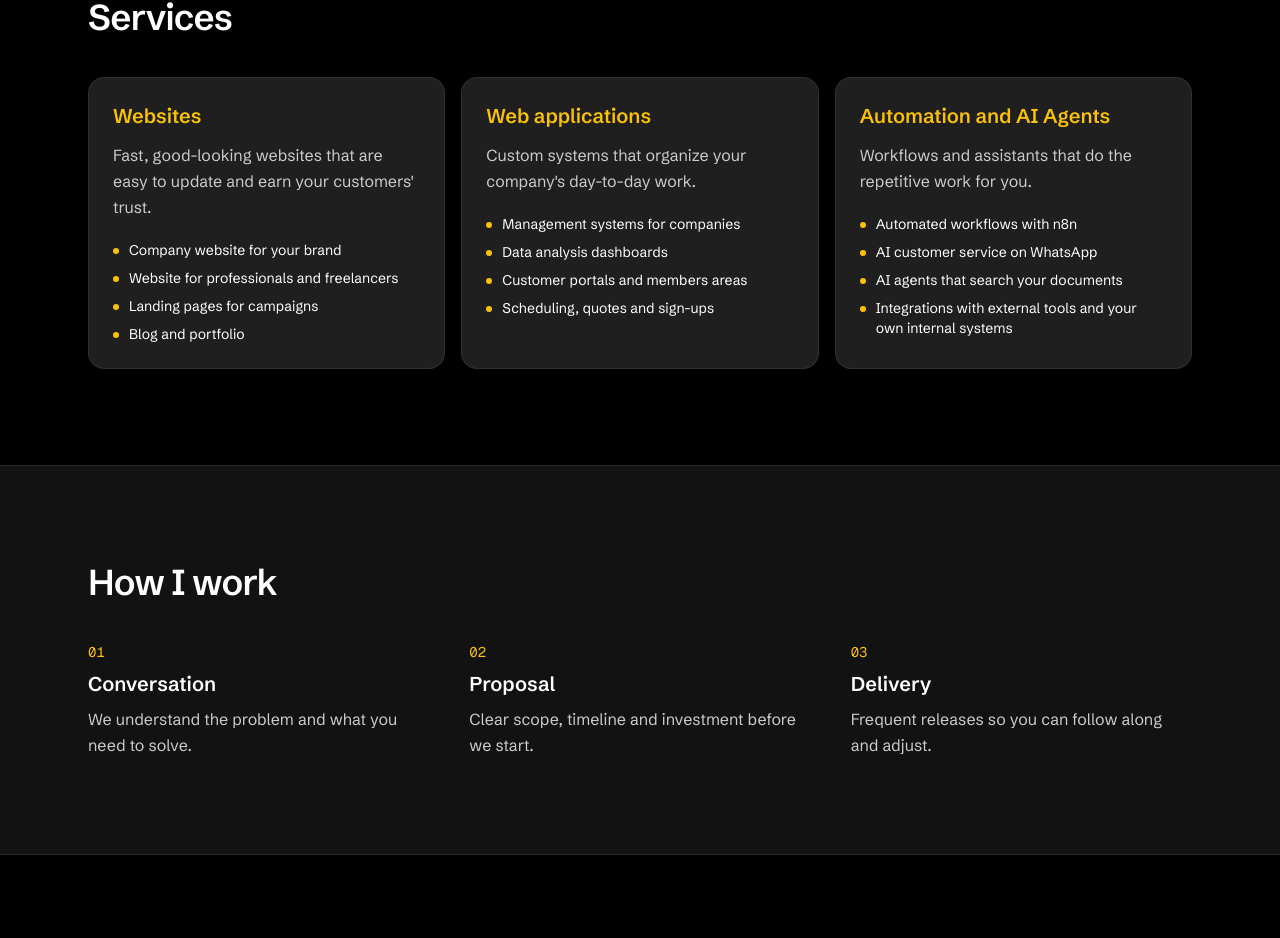
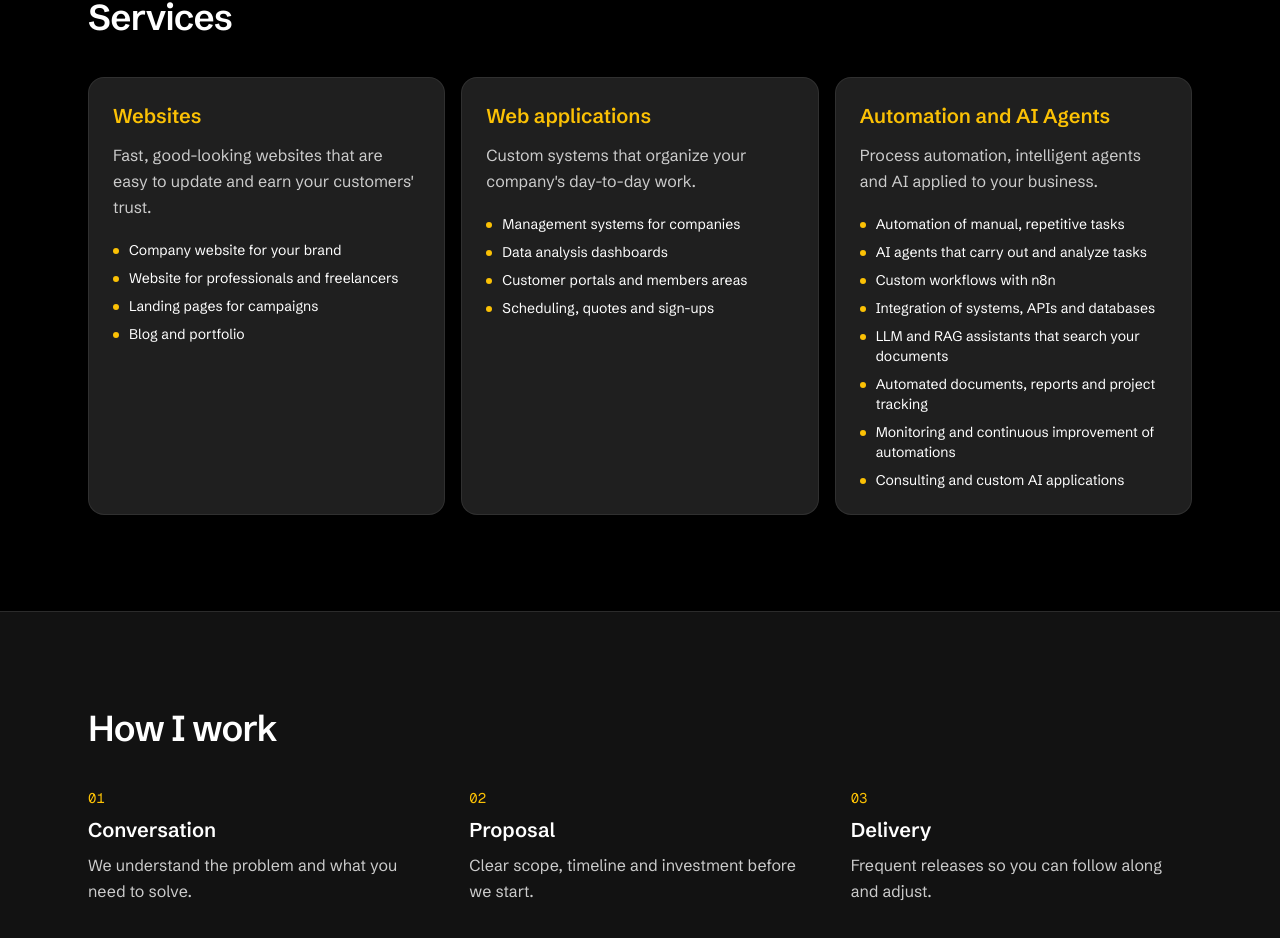
Before and after one commit to vidaltechnologies/vidaltechnologies-site, a Next.js app: page /en in a window 1280 px wide. Shown: the part 786-1724 px from the top of the page. Built offline with nearby package versions, Linux system fonts and the light colour scheme.

Commit message:
Serviços: tópicos de Automação e Agentes de IA a partir da lista do Thiago
Co-Authored-By: Claude Opus 5.5 (1M context) <noreply@anthropic.com>
Claude-Session: https://claude.ai/code/session_01JwJTa3PbY1ij6qC6EeTHdF

```diff
--- a/src/i18n/dictionaries.ts
+++ b/src/i18n/dictionaries.ts
@@ -63,12 +63,16 @@ const pt = {
       },
       {
         title: "Automação e Agentes de IA",
-        text: "Fluxos e assistentes que fazem o trabalho repetitivo por você.",
+        text: "Automação de processos, agentes inteligentes e IA aplicada ao seu negócio.",
         examples: [
-          "Fluxos automatizados com n8n",
-          "Atendimento com IA no WhatsApp",
-          "Agentes de IA que consultam seus documentos",
-          "Integração com sistemas externos e internos da sua empresa",
+          "Automação de tarefas manuais e repetitivas",
+          "Agentes de IA que executam e analisam tarefas",
+          "Workflows personalizados com n8n",
+          "Integração de sistemas, APIs e bancos de dados",
+          "Assistentes com LLM e RAG que consultam seus documentos",
+          "Automação de documentos, relatórios e gestão de projetos",
+          "Monitoramento e melhoria contínua das automações",
+          "Consultoria e aplicações sob medida com IA",
         ],
       },
     ],
@@ -181,12 +185,16 @@ const en: Dictionary = {
       },
       {
         title: "Automation and AI Agents",
-        text: "Workflows and assistants that do the repetitive work for you.",
+        text: "Process automation, intelligent agents and AI applied to your business.",
         examples: [
-          "Automated workflows with n8n",
-          "AI customer service on WhatsApp",
-          "AI agents that search your documents",
-          "Integrations with external tools and your own internal systems",
+          "Automation of manual, repetitive tasks",
+          "AI agents that carry out and analyze tasks",
+          "Custom workflows with n8n",
+          "Integration of systems, APIs and databases",
+          "LLM and RAG assistants that search your documents",
+          "Automated documents, reports and project tracking",
+          "Monitoring and continuous improvement of automations",
+          "Consulting and custom AI applications",
         ],
       },
     ],
@@ -297,12 +305,16 @@ const es: Dictionary = {
       },
       {
         title: "Automatización y Agentes de IA",
-        text: "Flujos y asistentes que hacen el trabajo repetitivo por ti.",
+        text: "Automatización de procesos, agentes inteligentes e IA aplicada a tu negocio.",
         examples: [
-          "Flujos automatizados con n8n",
-          "Atención con IA en WhatsApp",
-          "Agentes de IA que consultan tus documentos",
-          "Integración con sistemas externos e internos de tu empresa",
+          "Automatización de tareas manuales y repetitivas",
+          "Agentes de IA que ejecutan y analizan tareas",
+          "Workflows personalizados con n8n",
+          "Integración de sistemas, APIs y bases de datos",
+          "Asistentes con LLM y RAG que consultan tus documentos",
+          "Automatización de documentos, informes y gestión de proyectos",
+          "Monitoreo y mejora continua de las automatizaciones",
+          "Consultoría y aplicaciones a medida con IA",
         ],
       },
     ],
```
